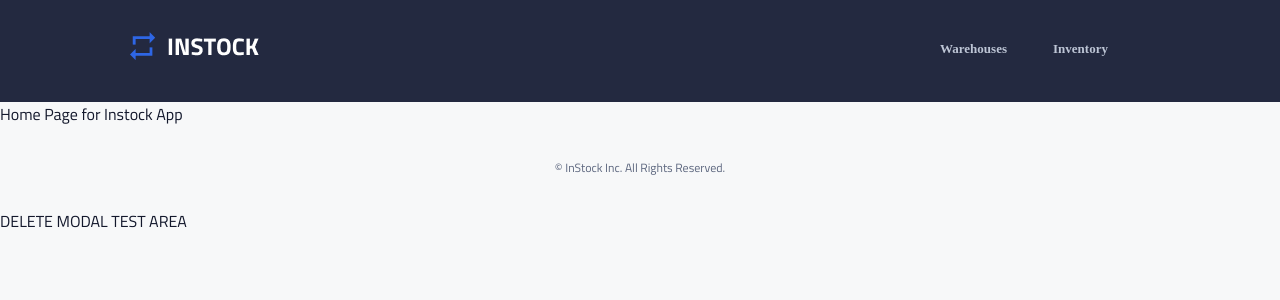
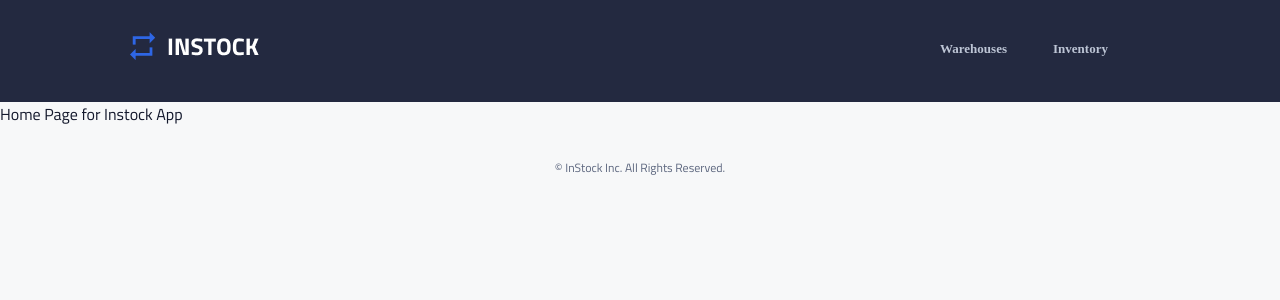
Before and after one commit to Konirad/instock-frontend, a React (Create React App) app: page / in a window 1280 px wide. Shown: the top 300 px of the page. Built offline with nearby package versions, Linux system fonts and the light colour scheme.

Commit message:
not sure what i added tbh, cant switch brnaches without it though

```diff
--- a/src/App.js
+++ b/src/App.js
@@ -11,7 +11,6 @@ import Inventory from "../src/pages/Inventory/Inventory.js";
 import Header from "./components/Header/Header.js";
 import Footer from "./components/Footer/Footer.js";
 import WarehouseDetails from "./components/WarehouseDetails/WarehouseDetails";
-import DeleteModal from "./components/DeleteModal/DeleteModal.js"
 import AddNewWarehouse from "./components/AddNewWarehouse/AddNewWarehouse.js";
 
 function App() {
@@ -30,7 +29,6 @@ function App() {
 
 				</Routes>
 				<Footer />
-				<DeleteModal/>
 			</BrowserRouter>
 		</>
 	);
```
